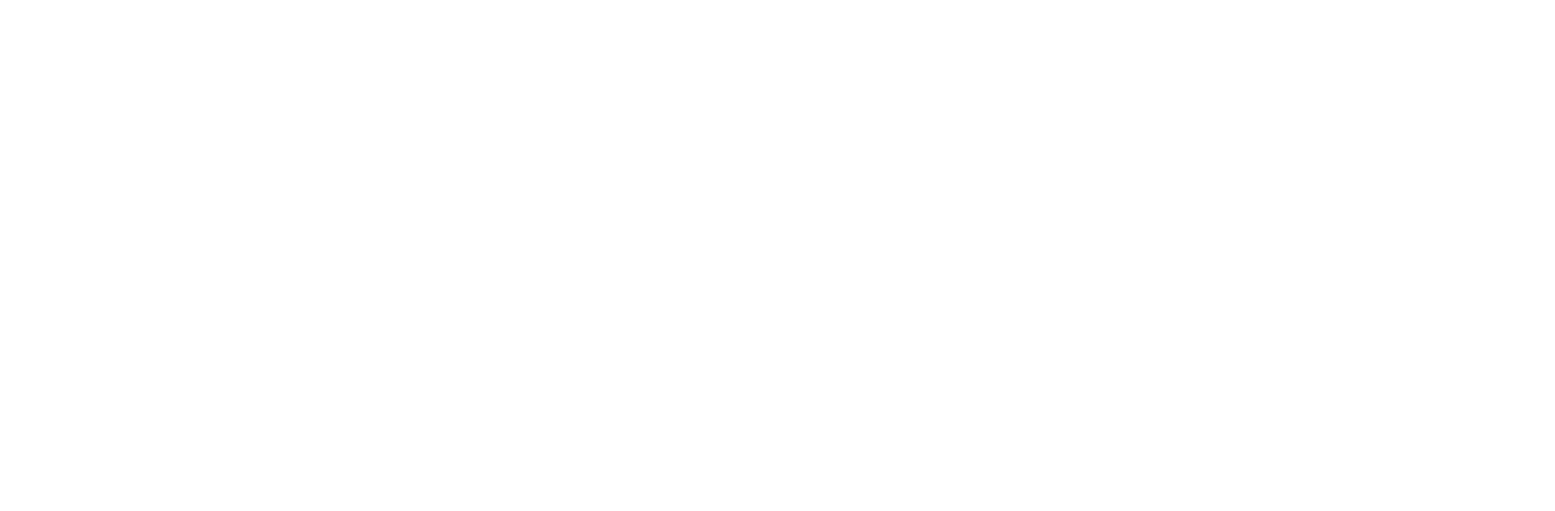
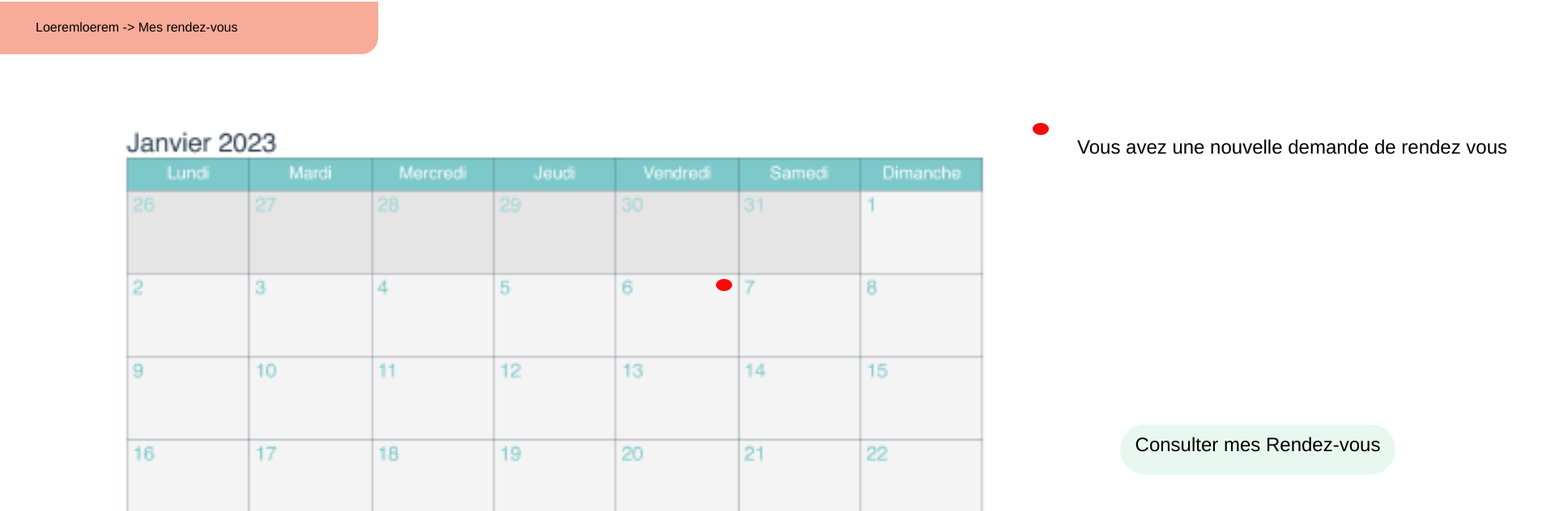
Before and after one commit to achrafwe/si-projet, a React (Create React App) app: page /EspaceCalendrier in a window 1280 px wide. Shown: the part 224-856 px from the top of the page at 81% size, 1920 px wide, since content can reach past the window. Before the commit the page ends 800 px from the top, so only its background shows below. Built offline with nearby package versions, Linux system fonts and the light colour scheme.

Commit message:
page calendrier

```diff
--- /dev/null
+++ b/src/EspaceCalendrier/index.jsx
@@ -0,0 +1,23 @@
+import React from "react";
+import "./style.css";
+
+export const EspaceCalendrier = () => {
+  return (
+    <div className="frame">
+      <div className="div">
+        <div className="overlap4">
+          <div className="ellipse" />
+        </div>
+        <div className="ellipse-2" />
+        <p className="text-wrapper">Vous avez une nouvelle demande de rendez vous</p>
+        <div className="overlap-group">
+          <div className="loeremloerem-mes">Loeremloerem -&gt; Mes rendez-vous</div>
+        </div>
+        <div className="div-wrapper">
+          <div className="text-wrapper-2">Consulter mes Rendez-vous</div>
+        </div>
+      </div>
+    </div>
+  );
+};
+export default EspaceCalendrier;
--- /dev/null
+++ b/src/EspaceCalendrier/style.css
@@ -0,0 +1,110 @@
+.frame {
+    background-color: #ffffff;
+    display: flex;
+    flex-direction: row;
+    justify-content: center;
+    width: 100%;
+  }
+
+  .frame .div {
+    background-color: #ffffff;
+    height: 1080px;
+    position: relative;
+    width: 1920px;
+  }
+
+  .frame .header-instance {
+    left: 0 !important;
+    position: absolute !important;
+    top: 0 !important;
+  }
+
+  .frame .overlap4 {
+    background-image: url(../calendierie-2.png);
+    background-position: 50% 50%;
+    background-size: cover;
+    height: 750px;
+    left: 119px;
+    position: absolute;
+    top: 273px;
+    width: 1134px;
+  }
+
+  .frame .ellipse {
+    background-color: #fc0606;
+    border-radius: 10px/7.5px;
+    height: 15px;
+    left: 765px;
+    position: relative;
+    top: 195px;
+    width: 20px;
+  }
+
+  .frame .ellipse-2 {
+    background-color: #fc0606;
+    border-radius: 10px/7.5px;
+    height: 15px;
+    left: 1275px;
+    position: absolute;
+    top: 275px;
+    width: 20px;
+  }
+
+  .frame .text-wrapper {
+    color: #000000;
+    font-family: "Inter-Regular", Helvetica;
+    font-size: 24px;
+    font-weight: 400;
+    left: 1330px;
+    letter-spacing: 0;
+    line-height: normal;
+    position: absolute;
+    top: 267px;
+  }
+
+  .frame .overlap-group {
+    background-color: #f8ab98;
+    border-radius: 0px 0px 21px 0px;
+    height: 65px;
+    left: 0;
+    position: absolute;
+    top: 125px;
+    width: 467px;
+  }
+
+  .frame .loeremloerem-mes {
+    color: #000000;
+    font-family: "Inter-Regular", Helvetica;
+    font-size: 16px;
+    font-weight: 400;
+    left: 44px;
+    letter-spacing: 0;
+    line-height: normal;
+    position: absolute;
+    top: 23px;
+    width: 273px;
+  }
+
+  .frame .div-wrapper {
+    background-color: #e8f8f1;
+    border-radius: 50px;
+    height: 62px;
+    left: 1383px;
+    position: absolute;
+    top: 648px;
+    width: 340px;
+  }
+
+  .frame .text-wrapper-2 {
+    color: #000000;
+    font-family: "Inter-Regular", Helvetica;
+    font-size: 24px;
+    font-weight: 400;
+    left: 0;
+    letter-spacing: 0;
+    line-height: normal;
+    position: absolute;
+    text-align: center;
+    top: 11px;
+    width: 340px;
+  }
--- a/src/index.js
+++ b/src/index.js
@@ -7,6 +7,7 @@
 import Header from './Header/Header';
 import EtudiantSpace from './EtudiantSpace/index';
 import EspaceProf from './EspaceProf/index';
+import EspaceCalendrier from './EspaceCalendrier/index';
 
 const root = ReactDOM.createRoot(document.getElementById('root'));
 root.render(
@@ -16,6 +17,7 @@
       <Route path="/" component={App} exact />
       <Route path="/EtudiantSpace" component={EtudiantSpace} exact />
       <Route path="/EspaceProf" component={EspaceProf} exact />
+      <Route path="/EspaceCalendrier" component={EspaceCalendrier} exact />
     </Router>
   </React.StrictMode>
 );
```
Also changed, not shown: src/calendierie-2.png (added).
